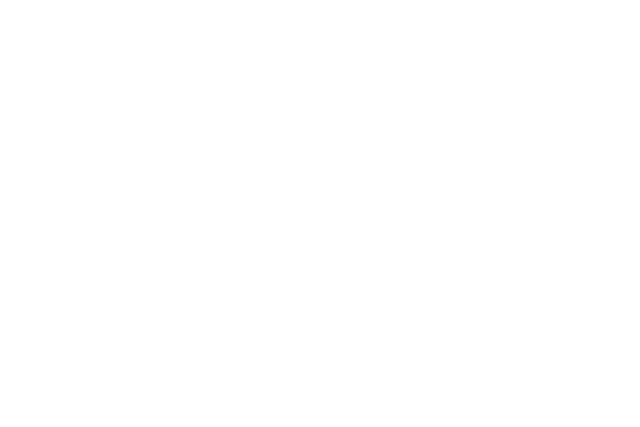
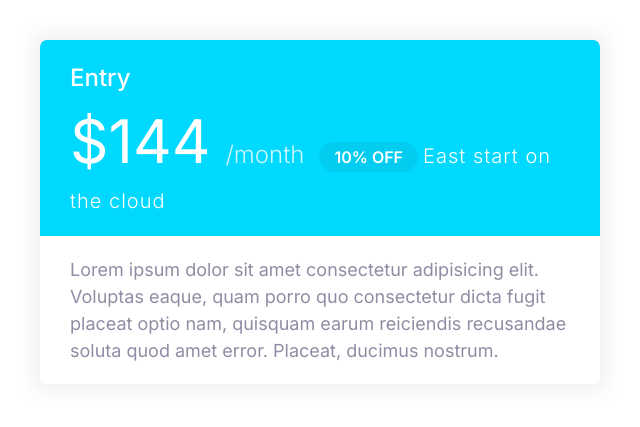
Before and after one commit to Glowawklawe/testweb, a plain HTML site: page index.html in a window 1280 px wide. Shown: the whole page, without its empty margins (0-640 px from the left). Drawn offline with Linux system fonts and the light colour scheme.

Commit message:
Build the card component.

```diff
--- a/css/styles.css
+++ b/css/styles.css
@@ -109,6 +109,7 @@
 }
 .badge--small{
   font-size: 1.6rem;
+  padding: 0.5rem 1.5rem;
 }
 @media screen and (min-with: 1024px){
   .badge{
@@ -245,3 +246,52 @@
     font-size: 1.5rem;
   }
 }
+/* Card */
+.card{
+  border-radius: 7px;
+  box-shadow: 0 0 20px 10px #f3f3f3;
+  overflow: hidden;
+}
+.card__header,
+.card__body{
+  padding: 2rem 3rem;
+}
+.card--primary .card__header{
+  background: var(--color-priamry);
+  color: #fff;
+}
+.card--secondary .card__header{
+  background: var(--color-secoundary);
+  color: #fff;
+}
+
+.card--secondary .badge--secondary{
+  background: #02cdf1;
+}
+
+/* Plan */
+
+.plan__name{
+  color: white;
+  margin: 0;
+  font-weight: 500;
+  font-size: 2.4rem;
+}
+
+.plan__price{
+  font-size: 6rem;
+}
+
+.plan__billing-cycle{
+  font-size: 2.4rem;
+  font-weight: 300;
+  opacity: 0.8;
+  margin: 1rem;
+}
+
+.plan__description{
+  font-size: 2rem;
+  font-weight: 300;
+  letter-spacing: 1px;
+
+}
--- a/index.html
+++ b/index.html
@@ -13,5 +13,25 @@
       rel="stylesheet"
     />
   </head>
-  <body></body>
+  <body>
+    <div style="width: 50%; padding: 4rem">
+      <div class="plan">
+        <div class="card card--secondary">
+          <header class="card__header">
+            <h3 class="plan__name">Entry</h3>
+            <span class="plan__price">$144</span>
+            <span class="plan__billing-cycle">/month</span>
+            <span class="badge badge--secondary badge--small">10% OFF</span>
+            <span class="plan__description">East start on the cloud</span>
+          </header>
+          <div class="card__body">
+            Lorem ipsum dolor sit amet consectetur adipisicing elit. Voluptas
+            eaque, quam porro quo consectetur dicta fugit placeat optio nam,
+            quisquam earum reiciendis recusandae soluta quod amet error.
+            Placeat, ducimus nostrum.
+          </div>
+        </div>
+      </div>
+    </div>
+  </body>
 </html>
```
Also changed, not shown: components/card.html (added, +18 -0 lines).
